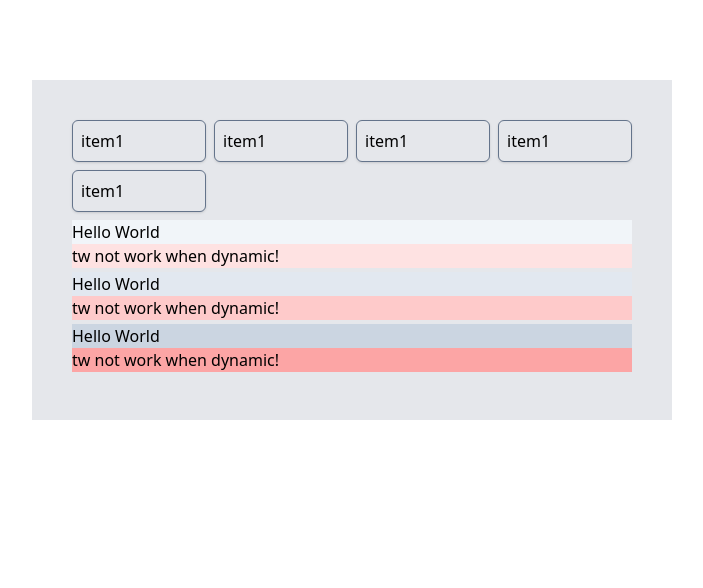
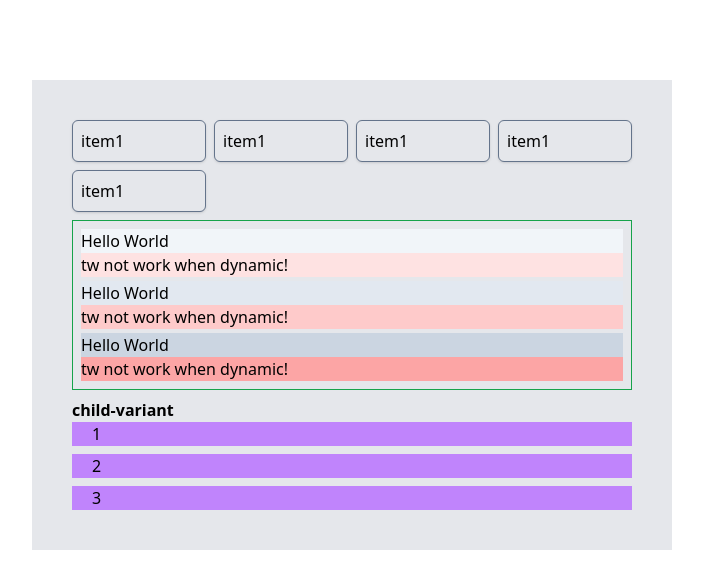
Before and after one commit to aric-notes/tailwindcss-notes, a React (Vite) app: page / in a window 1280 px wide. Shown: the top 588 px of the page, without its empty margins (288-991 px from the left). Built offline with nearby package versions, Linux system fonts and the light colour scheme.

Commit message:
feat: add child-variant

```diff
--- a/src/App.tsx
+++ b/src/App.tsx
@@ -1,5 +1,6 @@
 import GridList from './components/grid-list';
 import VarComp from './components/var-comp';
+import ChildVariant from './components/child-variant';
 
 function App() {
   return (
@@ -11,11 +12,12 @@ function App() {
         <div className="grid-item">item1</div>
         <div className="grid-item">item1</div>
       </GridList>
-      <div className="my-2 flex flex-col gap-1">
+      <div className="my-2 flex flex-col gap-1 border border-solid border-green-600 p-2">
         <VarComp level="1" />
         <VarComp level="2" />
         <VarComp level="3" />
       </div>
+      <ChildVariant />
     </div>
   );
 }
--- /dev/null
+++ b/src/components/child-variant.tsx
@@ -0,0 +1,32 @@
+/**
+ * @email: aric.zheng@alo7.com
+ * @description: A React component.
+ * @created_at: 2024-04-10 22:30:59
+ */
+
+// import React from 'react';
+import cx from 'classnames';
+
+interface AnonymousProps extends React.PropsWithChildren {
+  className?: string;
+}
+
+const Anonymous = (props: AnonymousProps) => {
+  const { className, children, ...restProps } = props;
+
+  return (
+    <div className={cx(className)} {...restProps}>
+      <h1 className="font-bold">child-variant</h1>
+      <ul className="flex flex-col gap-2 child:bg-purple-400 child:px-5">
+        <li>1</li>
+        <li>2</li>
+        <li>3</li>
+      </ul>
+      {children}
+    </div>
+  );
+};
+
+Anonymous.defaultProps = {};
+
+export default Anonymous;
--- a/tailwind.config.js
+++ b/tailwind.config.js
@@ -4,5 +4,10 @@ export default {
   theme: {
     extend: {}
   },
-  plugins: []
+  plugins: [
+    function ({ addVariant }) {
+      addVariant('child', '& > *');
+      addVariant('child-hover', '& > *:hover');
+    }
+  ]
 };
```
